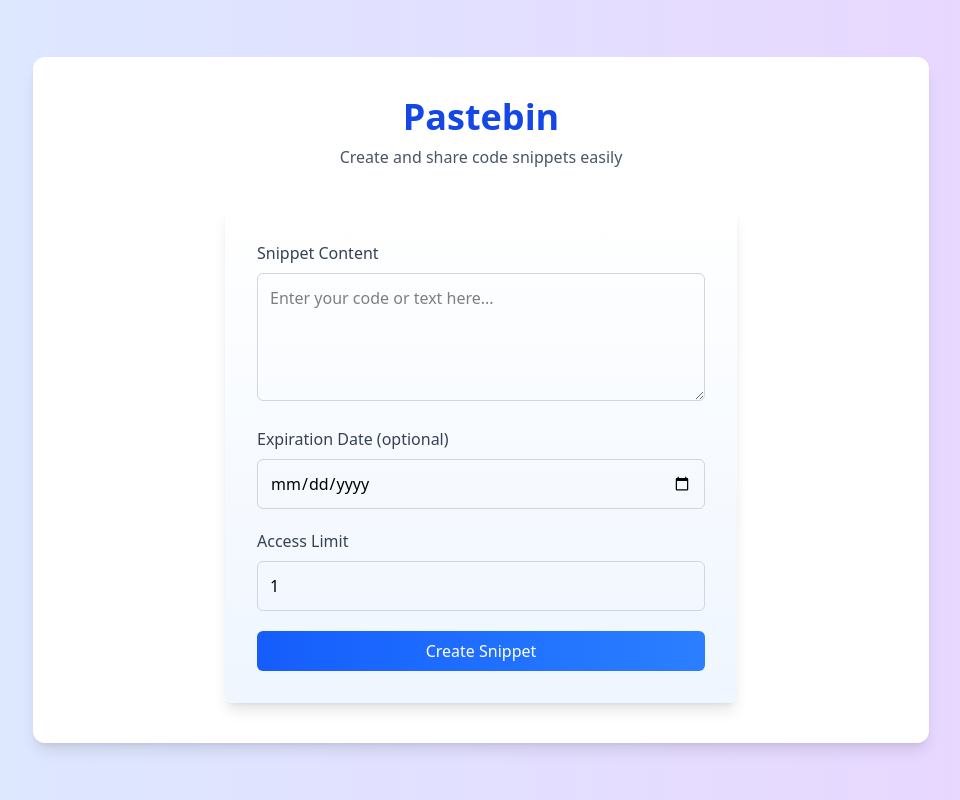
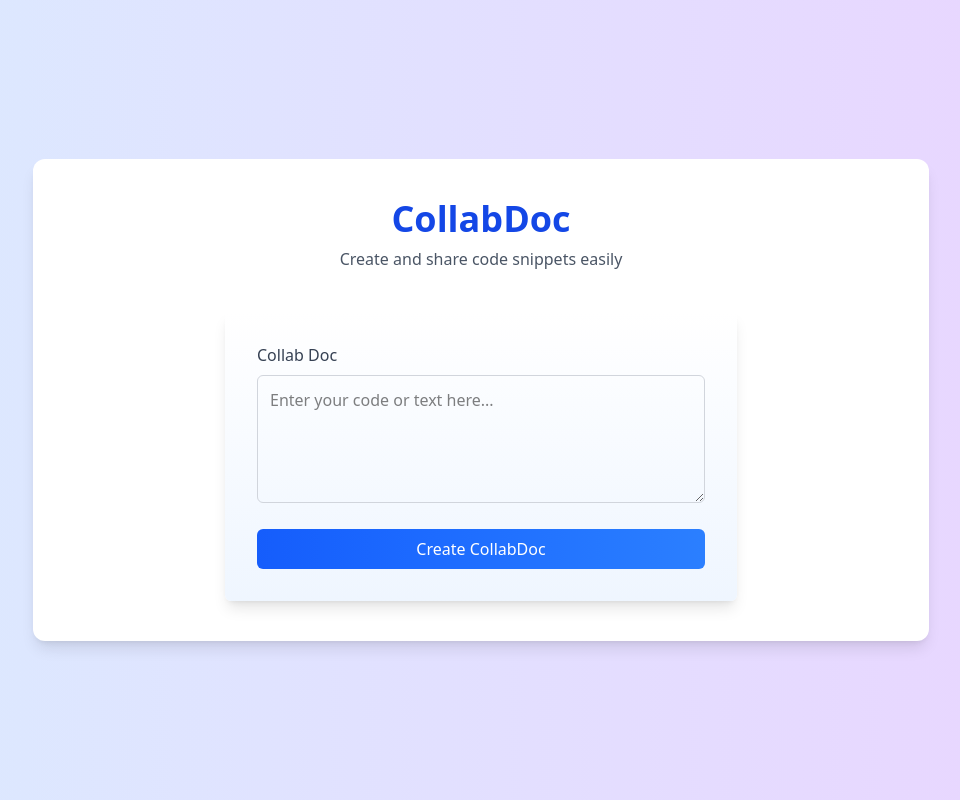
Before and after one commit to vivagarwal/google_doc_frontend, a React (Vite) app: page / in a window 1280 px wide. Shown: the whole page, without its empty margins (159-1119 px from the left). Built offline with nearby package versions, Linux system fonts and the light colour scheme.

Commit message:
modified ui for collabdoc

```diff
--- a/src/App.jsx
+++ b/src/App.jsx
@@ -1,20 +1,20 @@
 import React from "react";
 import { BrowserRouter, Routes, Route } from "react-router-dom";
-import PasteForm from "./components/PasteForm";
 import ViewSnippet from "./components/ViewSnippet";
+import CreateSnippet from "./components/CreateSnippet";
 
 function App() {
   return (
     <div className="min-h-screen bg-gradient-to-r from-blue-100 to-purple-200 flex items-center justify-center py-10">
       <div className="max-w-4xl w-full bg-white shadow-lg rounded-xl p-6 md:p-10">
         <header className="text-center mb-8">
-          <h1 className="text-4xl font-bold text-blue-700 mb-2">Pastebin</h1>
+          <h1 className="text-4xl font-bold text-blue-700 mb-2">CollabDoc</h1>
           <p className="text-gray-600">Create and share code snippets easily</p>
         </header>
 
         <BrowserRouter>
           <Routes>
-            <Route path="/" element={<PasteForm />} />
+            <Route path="/" element={<CreateSnippet />} />
             <Route path="/view/:uniqueLink" element={<ViewSnippet />} />
           </Routes>
         </BrowserRouter>
--- a/src/components/PasteForm.jsx
+++ b/src/components/CreateSnippet.jsx
@@ -1,18 +1,14 @@
 import { useState } from "react";
 
-function PasteForm() {
+function CreateSnippet() {
   const [content, setContent] = useState("");
-  const [expiration, setExpiration] = useState("");
-  const [accessLimit, setAccessLimit] = useState(1);
   const [showCopyNotification, setShowCopyNotification] = useState(false);
 
   const handleSubmit = async (e) => {
     e.preventDefault();
 
     const payload = {
-      content,
-      expirationTime: expiration ? `${expiration}T23:59:59` : null,
-      accessLimit: accessLimit,
+      content
     };
 
     const baseUrl = import.meta.env.VITE_BASE_URL;
@@ -31,11 +27,11 @@
         const frontendLink = `${frontendUrl}/view/${result.uniqueLink}`;
         handleCopy(frontendLink);
       } else {
-        alert("Failed to create paste. Please try again.");
+        alert("Failed to create doc. Please try again.");
       }
     } catch (error) {
-      console.error("Error creating paste:", error);
-      alert("An error occurred while creating the paste.");
+      console.error("Error creating doc:", error);
+      alert("An error occurred while creating the doc.");
     }
   };
 
@@ -54,7 +50,7 @@
       <form onSubmit={handleSubmit}>
         <div className="mb-5">
           <label htmlFor="content" className="block text-gray-700 font-medium mb-2">
-            Snippet Content
+            Collab Doc
           </label>
           <textarea
             id="content"
@@ -66,38 +62,11 @@
           />
         </div>
 
-        <div className="mb-5">
-          <label htmlFor="expiration" className="block text-gray-700 font-medium mb-2">
-            Expiration Date (optional)
-          </label>
-          <input
-            type="date"
-            id="expiration"
-            value={expiration}
-            onChange={(e) => setExpiration(e.target.value)}
-            className="w-full p-3 border border-gray-300 rounded-md focus:outline-none focus:ring-2 focus:ring-blue-400"
-          />
-        </div>
-
-        <div className="mb-5">
-          <label htmlFor="accessLimit" className="block text-gray-700 font-medium mb-2">
-            Access Limit
-          </label>
-          <input
-            type="number"
-            id="accessLimit"
-            value={accessLimit}
-            onChange={(e) => setAccessLimit(e.target.value)}
-            min="1"
-            className="w-full p-3 border border-gray-300 rounded-md focus:outline-none focus:ring-2 focus:ring-blue-400"
-          />
-        </div>
-
         <button
           type="submit"
           className="w-full bg-gradient-to-r from-blue-600 to-blue-500 text-white py-2 px-4 rounded-md hover:shadow-lg hover:from-blue-700 hover:to-blue-600 transition-all duration-300"
         >
-          Create Snippet
+          Create CollabDoc
         </button>
       </form>
 
@@ -110,4 +79,4 @@
   );
 }
 
-export default PasteForm;
+export default CreateSnippet;
```
